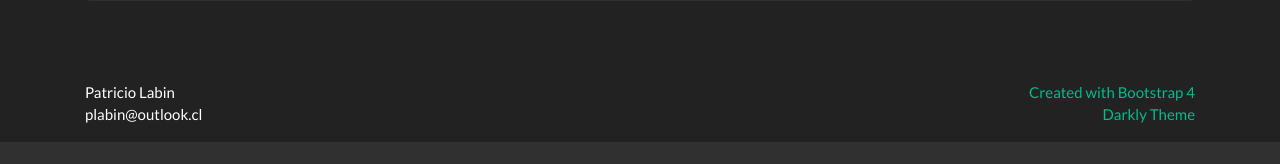
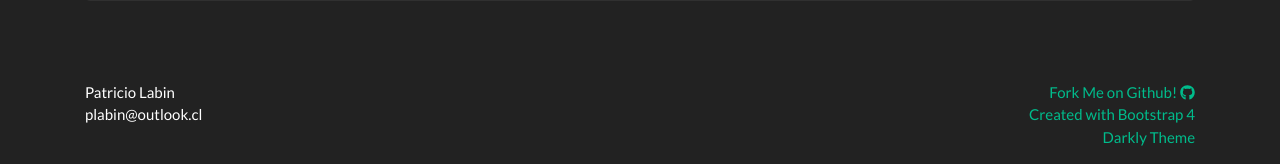
Before and after one commit to F1r3f0x/project_snitch, a Python web app: template templates/api.html in a window 1280 px wide. Shown: the part 791-955 px from the top of the page. Before the commit the page ends 933 px from the top, so only its background shows below. Run offline with Jinja, Linux system fonts and the light colour scheme; the template is opened without the code that fills it, so the values that code supplies are empty; some libraries are stand-ins or nearby versions.

Commit message:
[Web] Fork me on github! en footer [init] quitado print()

```diff
--- a/__init__.py
+++ b/__init__.py
@@ -31,8 +31,6 @@ _config.SQLALCHEMY_DATABASE_URI = f'mysql://{_config.DB_USER}:{_config.DB_PASS}@
 app = Flask(__name__)
 app.config.from_object(_config)
 
-print(app.config)
-
 db = SQLAlchemy(app)
 
 searcher = Search(app)
--- a/templates/layouts/base.html
+++ b/templates/layouts/base.html
@@ -97,6 +97,7 @@
         {% block page_content %}
         {% endblock %}
     </main>
+
     <!-- /.container -->
      <footer class="footer mt-5">
         <div class="container">
@@ -106,6 +107,7 @@
                 </div>
                 <div class="col-6 float-right">
                     <p class="text-right">
+                        <a href="https://github.com/F1r3f0x/project_snitch">Fork Me on Github! <i class="fab fa-github"></i></a><br>
                         <a href="http://getbootstrap.com/">Created with Bootstrap 4</a><br>
                         <a href="https://bootswatch.com/darkly/">Darkly Theme</a>
                     </p>
```
